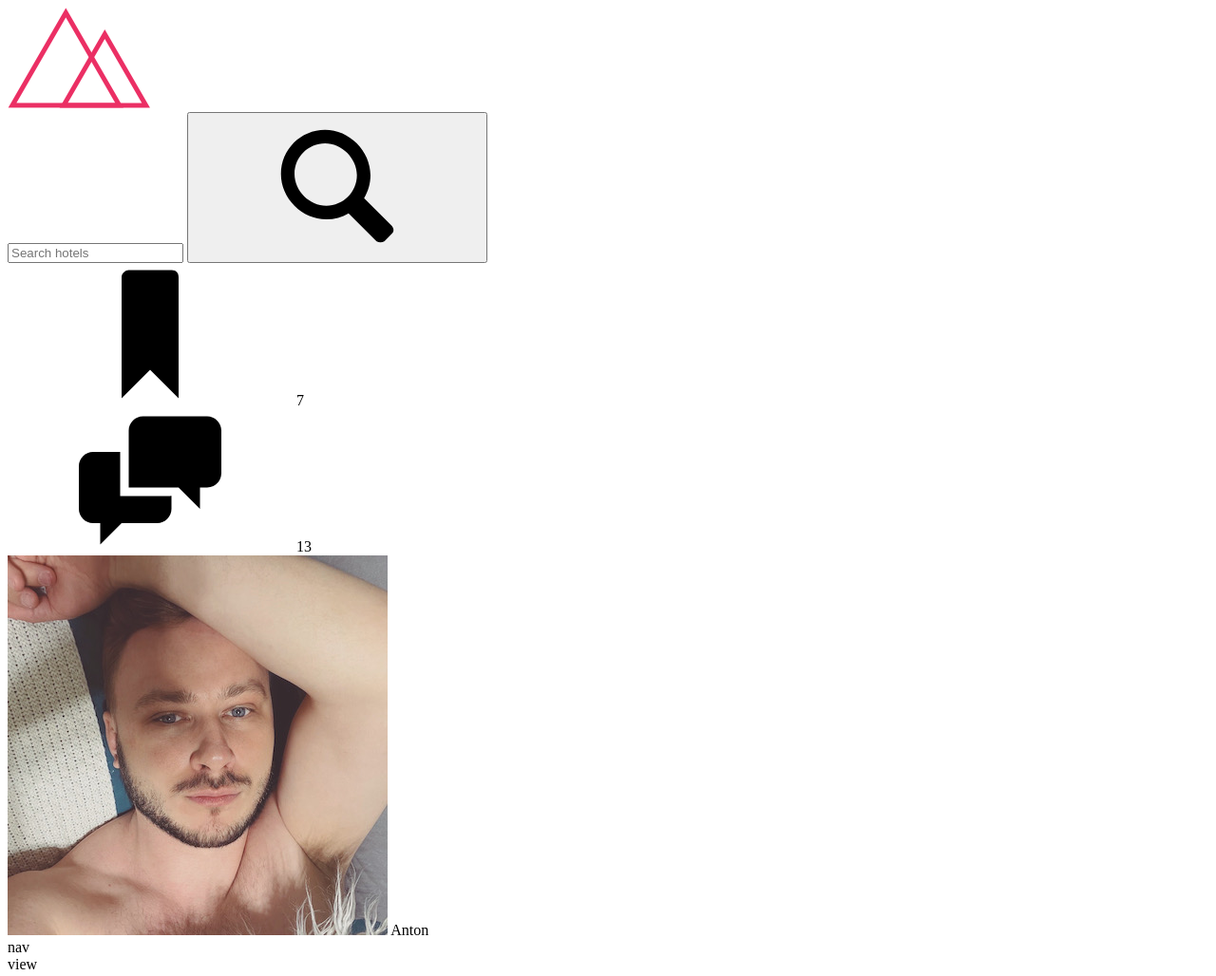
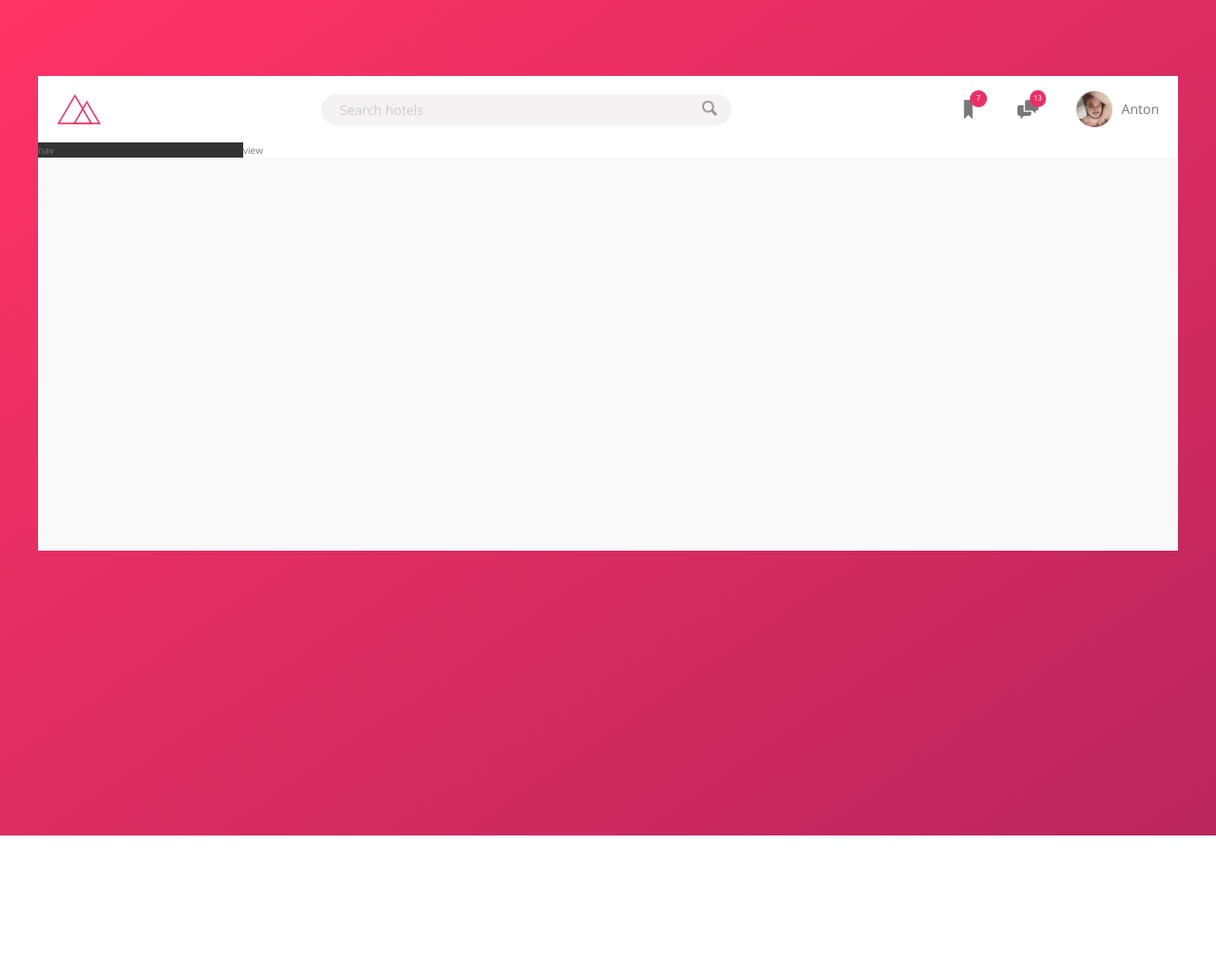
Before and after one commit to septober92/Trillo---Flexbox, a website: page index.html in a window 1280 px wide. Shown: the whole page at 95% size. After the commit the page ends 880 px from the top, so only its background shows below. Drawn offline with nearby package versions, Linux system fonts and the light colour scheme; files that its build step writes are made by us from their sources.

Commit message:
style: fix

```diff
--- /dev/null
+++ b/sass/_base.scss
@@ -0,0 +1,51 @@
+
+:root {
+  --color-primary: #eb2f64;
+  --color-primary-light: #ff3366;
+  --color-primary-dark: #ba265d;
+
+  --color-grey-light-1: #faf9f9;
+  --color-grey-light-2: #f4f2f2;
+  --color-grey-light-3: #f0eeee;
+  --color-grey-light-4: #ccc;
+
+  --color-grey-dark-1: #333;
+  --color-grey-dark-2: #777;
+  --color-grey-dark-3: #999;
+
+  --shadow-dark: box-shadow: 0 2rem 6rem rgba(0, 0, 0, 0.3);
+}
+
+* {
+  margin: 0;
+  padding: 0;
+}
+
+*,
+*::after,
+*::before {
+  box-sizing: inherit;
+}
+
+html {
+  box-sizing: border-box;
+  font-size: 62.5%; // 1 rem = 10px
+}
+
+body {
+  font-family: 'Open Sans', sans-serif;
+  font-weight: 400;
+  line-height: 1.6;
+  color: var(--color-grey-dark-2);
+
+  background: linear-gradient(
+      to right bottom,
+      var(--color-primary-light),
+      var(--color-primary-dark)
+    )
+    center / cover no-repeat;
+  // background-size: cover;
+  // background-repeat: no-repeat;
+
+  min-height: 100vh;
+}
--- /dev/null
+++ b/sass/_layout.scss
@@ -0,0 +1,35 @@
+.container {
+  max-width: 120rem;
+  margin: 8rem auto;
+  background-color: var(--color-grey-light-1);
+  box-shadow: var(--shadow-dark);
+
+  min-height: 50rem;
+}
+
+.header {
+  font-size: 1.4rem;
+  height: 7rem;
+  background-color: #fff;
+  border-bottom: var(--color-grey-light-2);
+
+  display: flex;
+  justify-content: space-between;
+  align-items: center;
+}
+
+.content {
+  display: flex;
+}
+
+.sidebar {
+  background-color: var(--color-grey-dark-1);
+
+  flex: 0 0 18%;
+}
+
+.hotel-view {
+  background-color: #fff;
+
+  flex: 1;
+}
--- a/sass/main.scss
+++ b/sass/main.scss
@@ -1,17 +1,3 @@
-/*
-COLORS
-
-Primary: #eb2f64
-Primary light: #FF3366
-Primary dark: #BA265D
-
-Grey light 1: #faf9f9
-Grey light 2: #f4f2f2
-Grey light 3: #f0eeee
-Grey light 4: #ccc
-
-Grey dark 1: #333
-Grey dark 2: #777
-Grey dark 3: #999
-
-*/
+@import 'base';
+@import 'layout';
+@import 'components';
```
Also changed, not shown: 1 other file.
